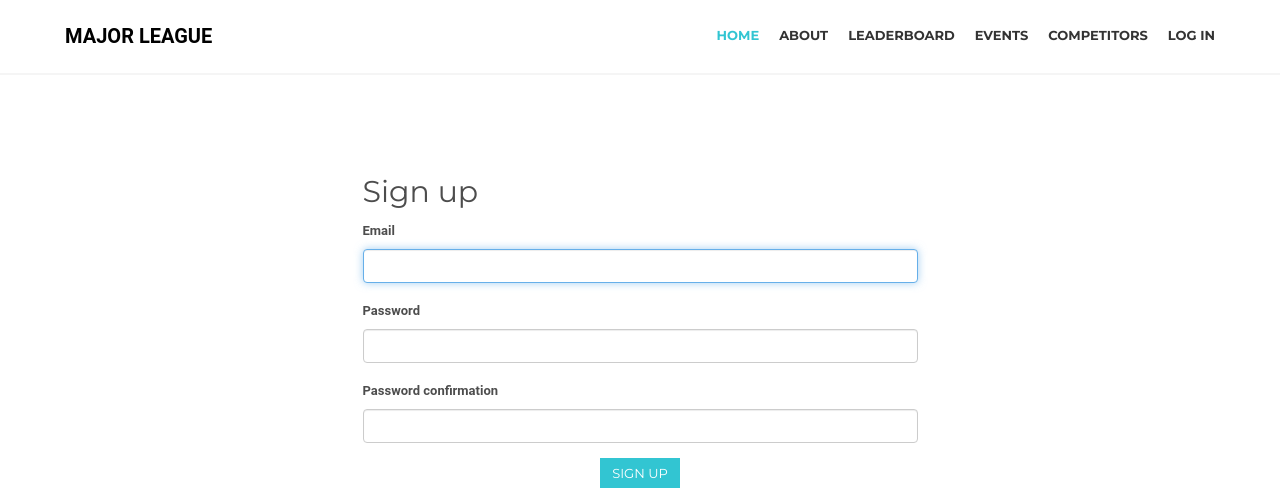
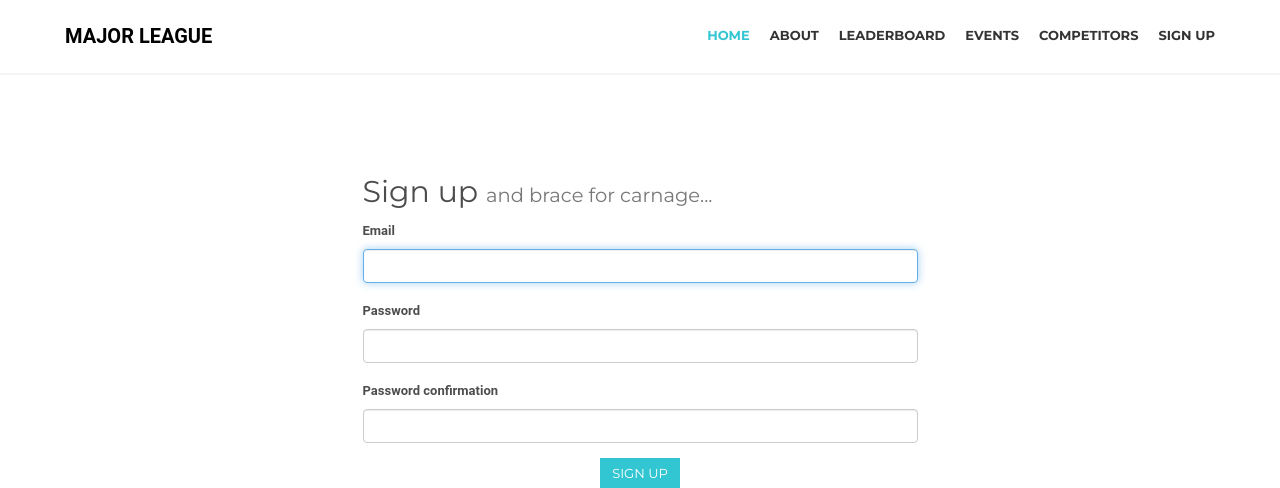
Before and after one commit to mattcameron/major_league, a Rails app: the page made by app/helpers/application_helper.rb in a window 1280 px wide. Shown: the top 488 px of the page. Run offline with Rails 7, Linux system fonts and the light colour scheme; style sheets or scripts are compiled from the project's sources; parts of the project's set-up code (start-up, migrations or seed data) failed here and were passed over; some libraries are stand-ins or nearby versions.

Commit message:
Display 'Log in' not 'Sign up' for users who have logged in before

```diff
--- a/app/helpers/application_helper.rb
+++ b/app/helpers/application_helper.rb
@@ -1,2 +1,9 @@
 module ApplicationHelper
+  def sign_in_or_up_link
+    if cookies[:bro].present?
+      link_to 'Log in', new_user_session_path
+    else
+      link_to 'Sign Up', new_user_registration_path
+    end
+  end
 end
--- a/app/views/devise/registrations/new.html.erb
+++ b/app/views/devise/registrations/new.html.erb
@@ -1,7 +1,7 @@
 <div class="container sign-in">
 <div class="row">
   <div class="col-sm-6 col-sm-offset-3">
-    <h2>Sign up</h2>
+    <h2>Sign up <small>and brace for carnage...</small></h2>
 
     <%= form_for(resource, as: resource_name, url: registration_path(resource_name)) do |f| %>
       <%= devise_error_messages! %>
--- a/app/views/shared/_header.html.erb
+++ b/app/views/shared/_header.html.erb
@@ -24,7 +24,7 @@
           <li><a href="#leaderboard" class="scroll-to">Leaderboard</a></li>
           <li><a href="#events" class="scroll-to">Events</a></li>
           <li><a href="#competitors" class="scroll-to">Competitors</a></li>
-          <li><%= link_to 'Log in', new_user_session_path %></li>
+          <li><%= sign_in_or_up_link %></li>
         <% end %>
 
       </ul>
```
Also changed, not shown: app/controllers/home_controller.rb (+8 -0 lines).
